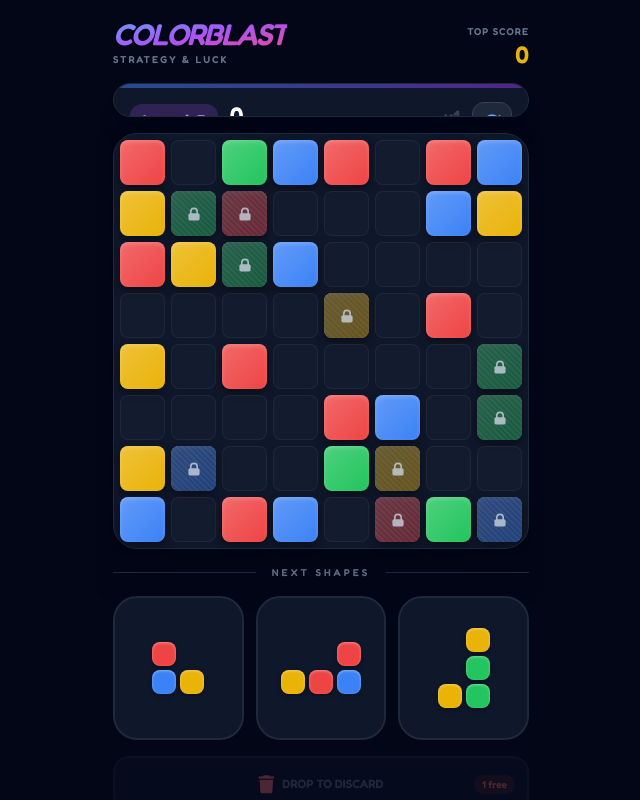
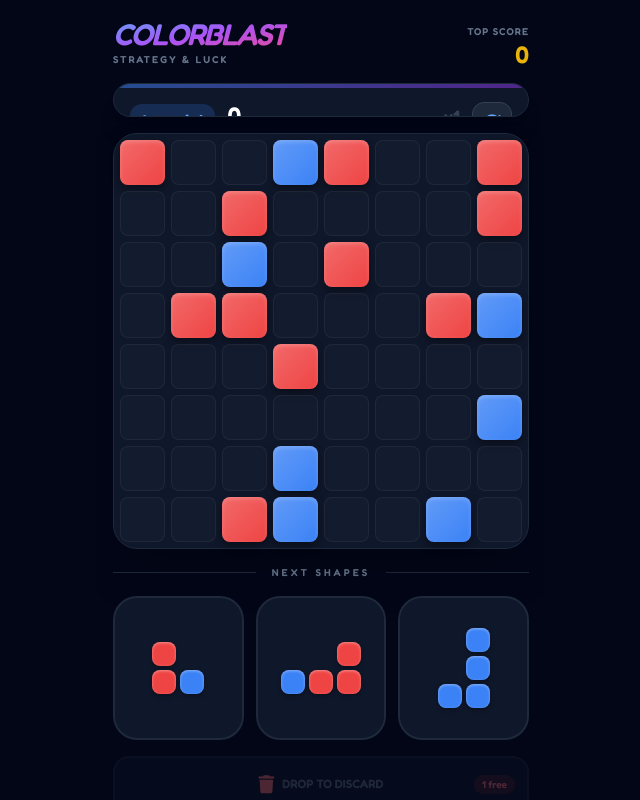
Before and after one commit to NaolitoStudio/ColorBlast, a React (Vite) app: page / in a window 1280 px wide. Shown: the whole page, without its empty margins (319-959 px from the left). Built offline with nearby package versions, Linux system fonts and the light colour scheme.

Commit message:
Refactor game levels and booster logic. Set initial game level to 1 and standardize color targets across all levels to 15. Update booster creation to eliminate the most common color on the grid.

```diff
--- a/App.tsx
+++ b/App.tsx
@@ -31,7 +31,7 @@ interface FloatingText {
 
 const App: React.FC = () => {
   const [gameState, setGameState] = useState<GameState>(() => {
-    const initialLevel = 5;
+    const initialLevel = 1;
     const levelConfig = getLevelConfig(initialLevel);
     const initialGrid = createRandomGrid(levelConfig.gridFill, initialLevel);
     const initialHand = generateValidHand(initialGrid, initialLevel);
@@ -398,7 +398,7 @@ const App: React.FC = () => {
   };
 
   const handleRestart = () => {
-    const initialLevel = 5;
+    const initialLevel = 1;
     const levelConfig = getLevelConfig(initialLevel);
     const initialGrid = createRandomGrid(levelConfig.gridFill, initialLevel);
     setGameState({
@@ -894,24 +894,27 @@ const App: React.FC = () => {
 
           const centerCell = newGrid[centerPoint.y][centerPoint.x];
 
-          // Count colors to find most common one (for color ball)
-          const colorCounts: Record<string, number> = {};
-          allClearedPoints.forEach(p => {
-            const cell = newGrid[p.y][p.x];
-            if (cell) {
-              colorCounts[cell.color] = (colorCounts[cell.color] || 0) + 1;
+          if (totalForBooster >= 6 && centerCell) {
+            // Color ball - count ALL colors on the grid to find the most common
+            const gridColorCounts: Record<string, number> = {};
+            const clearedSet = new Set(allClearedPoints.map(p => `${p.x},${p.y}`));
+            for (let gy = 0; gy < GRID_SIZE; gy++) {
+              for (let gx = 0; gx < GRID_SIZE; gx++) {
+                const cell = newGrid[gy][gx];
+                if (cell && !clearedSet.has(`${gx},${gy}`)) {
+                  gridColorCounts[cell.color] = (gridColorCounts[cell.color] || 0) + 1;
+                }
+              }
             }
-          });
-          const mostCommonColor = Object.entries(colorCounts).sort((a, b) => b[1] - a[1])[0]?.[0] as Color || centerCell?.color;
-
-          if (totalForBooster >= 6 && centerCell) {
-            // Color ball - eliminates all of the MOST COMMON color
+            const mostCommonGridColor = Object.entries(gridColorCounts).sort((a, b) => b[1] - a[1])[0]?.[0] as Color || centerCell.color;
+
+            // Color ball - eliminates all of the MOST COMMON color on grid
             boostersToCreate.push({
               id: `booster-${Date.now()}-${Math.random()}`,
               type: 'color_ball',
               x: centerPoint.x,
               y: centerPoint.y,
-              color: mostCommonColor
+              color: mostCommonGridColor
             });
             // Remove center from cleared points (booster goes there)
             allClearedPoints = allClearedPoints.filter(p => p.x !== centerPoint.x || p.y !== centerPoint.y);
--- a/constants.ts
+++ b/constants.ts
@@ -75,6 +75,7 @@ export const COLORS = [
 
 // Level definitions with objectives
 // Level 1: 2 colors, Level 2: 3 colors, Level 3+: 4 colors
+// All targets fixed at 15 per color
 export const LEVELS: LevelConfig[] = [
   {
     level: 1,
@@ -87,8 +88,8 @@ export const LEVELS: LevelConfig[] = [
   {
     level: 2,
     objectives: [
-      { color: Color.RED, target: 20 },
-      { color: Color.BLUE, target: 20 },
+      { color: Color.RED, target: 15 },
+      { color: Color.BLUE, target: 15 },
       { color: Color.GREEN, target: 15 }
     ],
     gridFill: 0.28
@@ -96,9 +97,9 @@ export const LEVELS: LevelConfig[] = [
   {
     level: 3,
     objectives: [
-      { color: Color.RED, target: 25 },
-      { color: Color.BLUE, target: 25 },
-      { color: Color.GREEN, target: 20 },
+      { color: Color.RED, target: 15 },
+      { color: Color.BLUE, target: 15 },
+      { color: Color.GREEN, target: 15 },
       { color: Color.YELLOW, target: 15 }
     ],
     gridFill: 0.30
@@ -106,41 +107,40 @@ export const LEVELS: LevelConfig[] = [
   {
     level: 4,
     objectives: [
-      { color: Color.RED, target: 30 },
-      { color: Color.BLUE, target: 30 },
-      { color: Color.GREEN, target: 25 },
-      { color: Color.YELLOW, target: 20 }
+      { color: Color.RED, target: 15 },
+      { color: Color.BLUE, target: 15 },
+      { color: Color.GREEN, target: 15 },
+      { color: Color.YELLOW, target: 15 }
     ],
     gridFill: 0.32
   },
   {
     level: 5,
     objectives: [
-      { color: Color.RED, target: 35 },
-      { color: Color.BLUE, target: 35 },
-      { color: Color.GREEN, target: 30 },
-      { color: Color.YELLOW, target: 25 }
+      { color: Color.RED, target: 15 },
+      { color: Color.BLUE, target: 15 },
+      { color: Color.GREEN, target: 15 },
+      { color: Color.YELLOW, target: 15 }
     ],
     gridFill: 0.50,
     lockedTileChance: 0.25
   }
 ];
 
-// Get level config - levels beyond 5 scale up with 4 colors
+// Get level config - levels beyond 5 keep same objectives, increase difficulty via grid/locked tiles
 export const getLevelConfig = (level: number): LevelConfig => {
   if (level <= LEVELS.length) {
     return LEVELS[level - 1];
   }
-  // For levels beyond 5, scale up with 4 colors
+  // For levels beyond 5, keep targets at 15, increase grid fill and locked tile chance
   const baseLevel = LEVELS[LEVELS.length - 1];
-  const multiplier = 1 + (level - LEVELS.length) * 0.15;
   return {
     level,
     objectives: baseLevel.objectives.map(obj => ({
       color: obj.color,
-      target: Math.round(obj.target * multiplier)
+      target: 15
     })),
-    gridFill: Math.min(baseLevel.gridFill + (level - LEVELS.length) * 0.02, 0.40),
-    lockedTileChance: baseLevel.lockedTileChance
+    gridFill: Math.min(baseLevel.gridFill + (level - LEVELS.length) * 0.02, 0.55),
+    lockedTileChance: Math.min((baseLevel.lockedTileChance ?? 0) + (level - LEVELS.length) * 0.05, 0.40)
   };
 };
```
